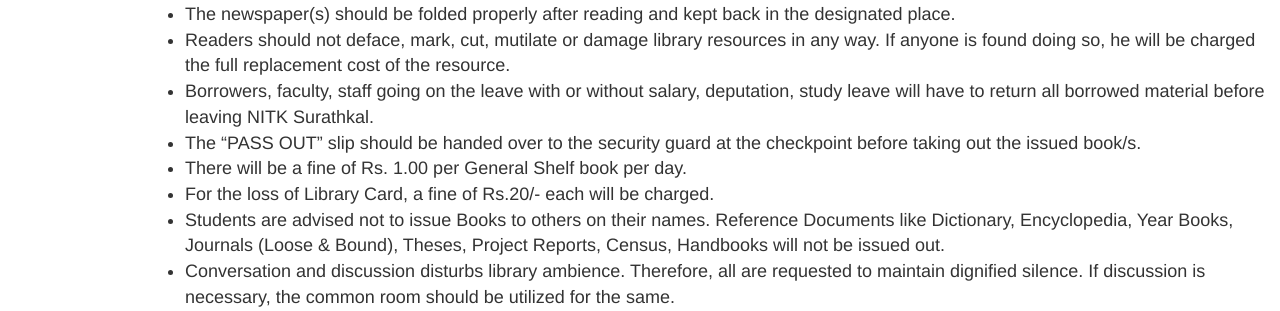
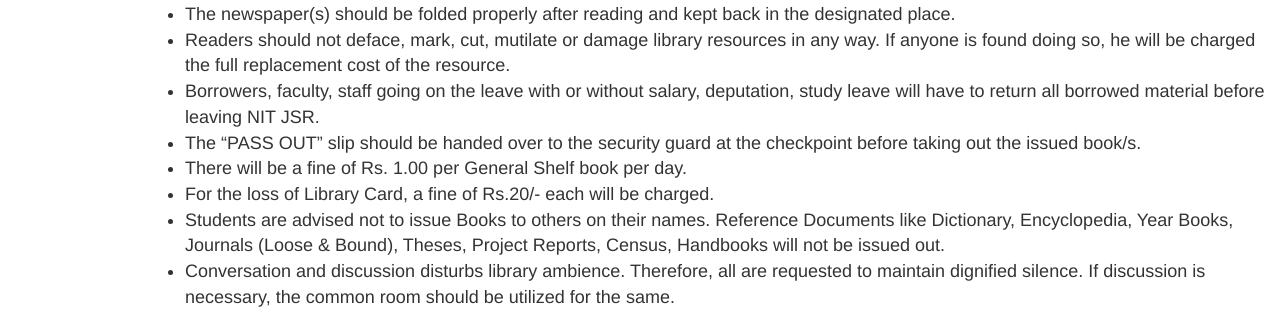
Before and after one commit to Divyanshi29/Central-Library, a PHP site: page /rules.php in a window 1280 px wide. Shown: the part 563-874 px from the top of the page. Run offline with PHP 8.4, Linux system fonts and the light colour scheme; some web fonts are replaced.

Commit message:
nitktonitjsr

```diff
--- a/rules.php
+++ b/rules.php
@@ -14,7 +14,7 @@ include("include/main.php");
 <li>Books removed from the shelves by students, if not required for reference, should be kept on the book trolley or on table nearest to them. Please do not try to shelve them yourself. Please remember that a book misplaced is a book lost.</li>
 <li>The newspaper(s) should be folded properly after reading and kept back in the designated place.</li>
 <li>Readers should not deface, mark, cut, mutilate or damage library resources in any way. If anyone is found doing so, he will be charged the full replacement cost of the resource.</li>
-<li>Borrowers, faculty, staff going on the leave with or without salary, deputation, study leave will have to return all borrowed material before leaving NITK Surathkal.</li>
+<li>Borrowers, faculty, staff going on the leave with or without salary, deputation, study leave will have to return all borrowed material before leaving NIT JSR.</li>
 <li>The “PASS OUT” slip should be handed over to the security guard at the checkpoint before taking out the issued book/s.</li>
 <li>There will be a fine of Rs. 1.00 per General Shelf book per day.</li>
 <li>For the loss of Library Card, a fine of Rs.20/- each will be charged.</li>
```
